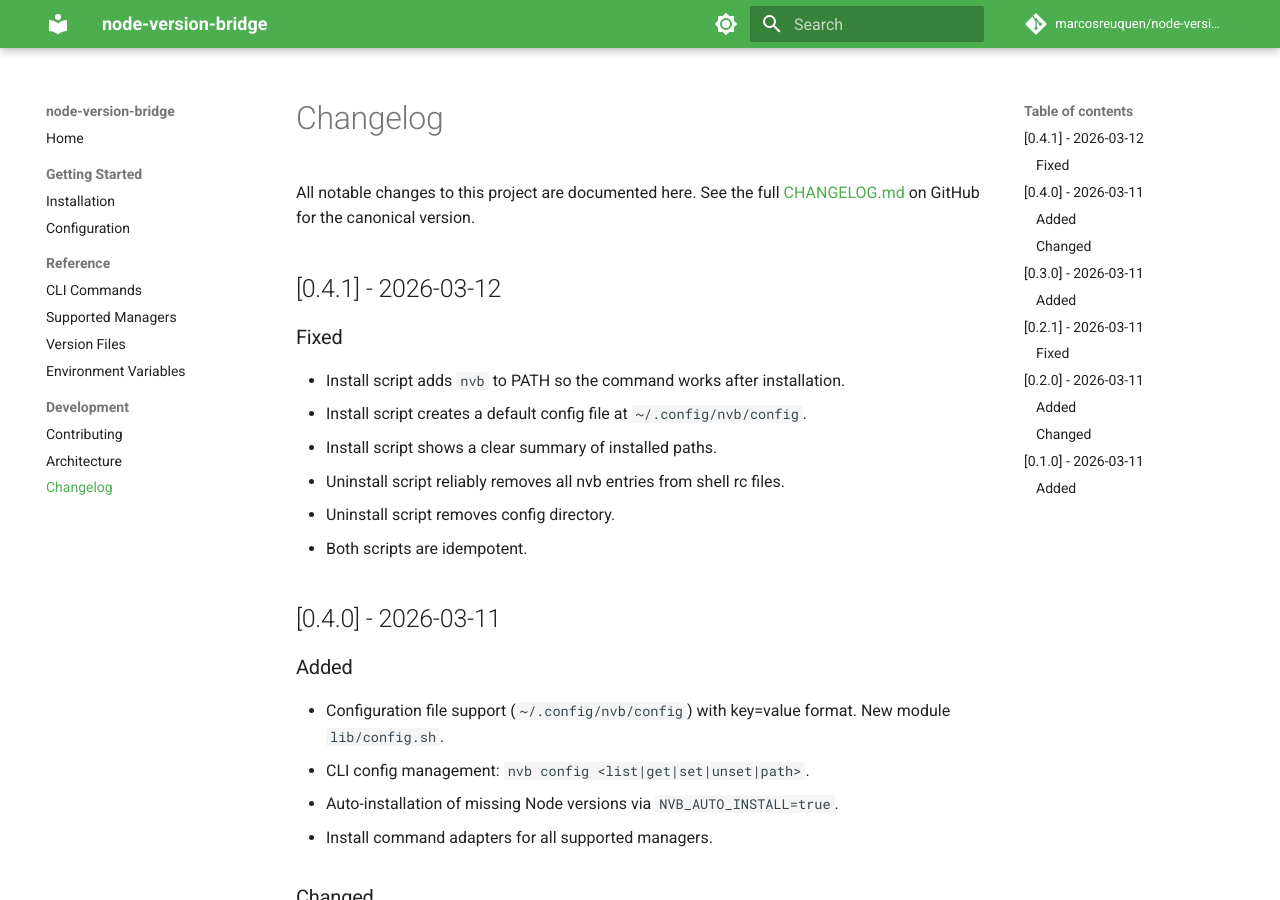
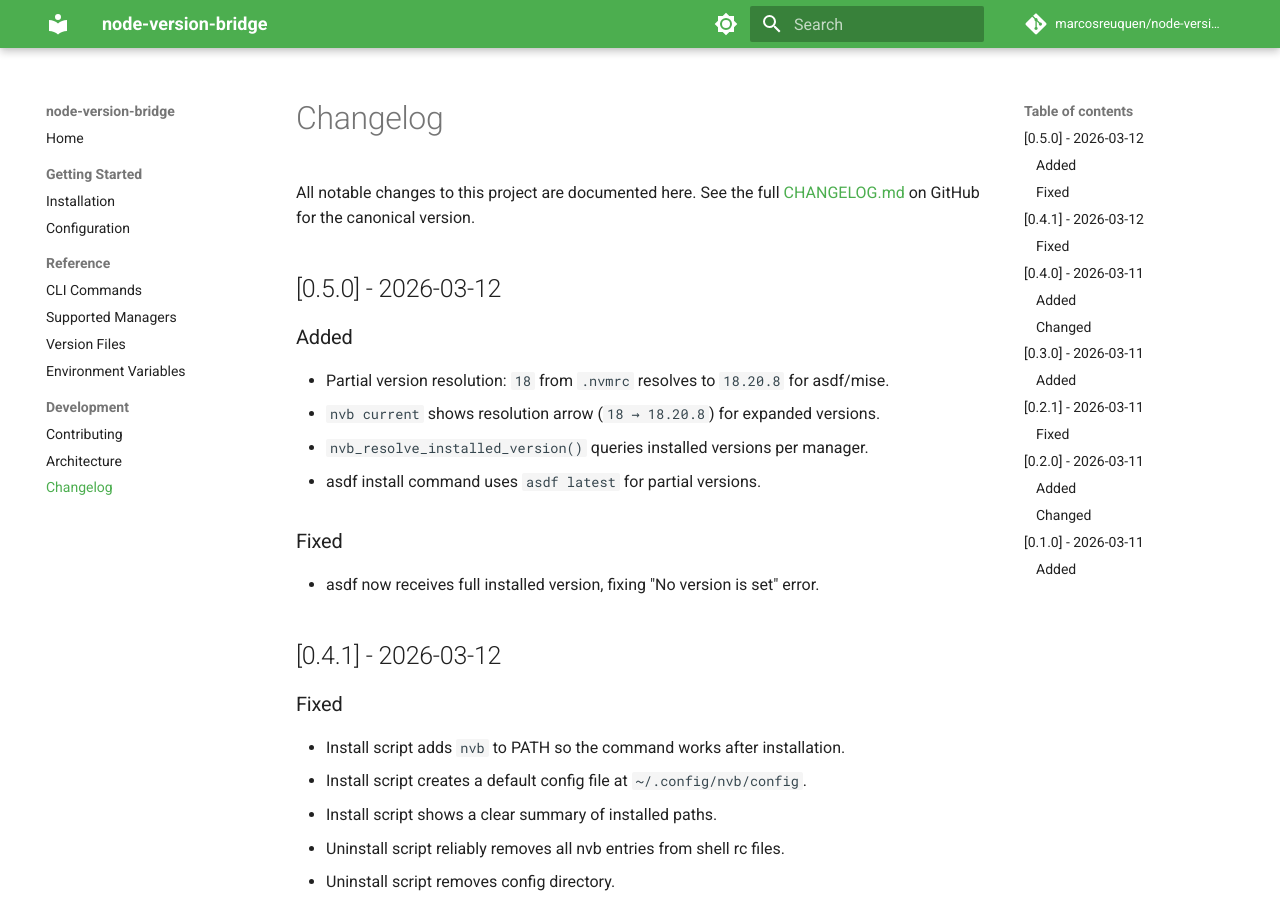
Before and after one commit to Marcosreuquen/node-version-bridge, an MkDocs documentation site: the page built from site-docs/development/changelog.md, in a window 1280 px wide and 900 px high. Built offline with MkDocs 1.6.1 and Material for MkDocs 9.7.7, drawn with Linux system fonts in a browser that asks for light colours; comment, search, counter and statistics services are not loaded.

Commit message:
feat: resolve partial versions for asdf/mise (v0.5.0)
Versions like "18" from .nvmrc are now resolved to the best matching
installed version (e.g. "18.20.8") for managers that require exact
versions (asdf, mise). Managers that handle partials natively (nvm,
fnm, n) are unaffected.

- Add nvb_resolve_installed_version() to query installed versions
- nvb refresh emits exact version for asdf/mise apply commands
- nvb current shows resolution arrow (18 → 18.20.8)
- asdf install_cmd uses `asdf latest` for partial versions
- Fixes "No version is set for command node" with asdf

```diff
--- a/site-docs/development/changelog.md
+++ b/site-docs/development/changelog.md
@@ -1,6 +1,19 @@
 # Changelog
 
 All notable changes to this project are documented here. See the full [CHANGELOG.md](https://github.com/marcosreuquen/node-version-bridge/blob/main/CHANGELOG.md) on GitHub for the canonical version.
+
+## [0.5.0] - 2026-03-12
+
+### Added
+
+- Partial version resolution: `18` from `.nvmrc` resolves to `18.20.8` for asdf/mise.
+- `nvb current` shows resolution arrow (`18 → 18.20.8`) for expanded versions.
+- `nvb_resolve_installed_version()` queries installed versions per manager.
+- asdf install command uses `asdf latest` for partial versions.
+
+### Fixed
+
+- asdf now receives full installed version, fixing "No version is set" error.
 
 ## [0.4.1] - 2026-03-12
 
```
Also changed, not shown: CHANGELOG.md (+14 -0 lines), README.md (+1 -1 lines), 2 other files.
